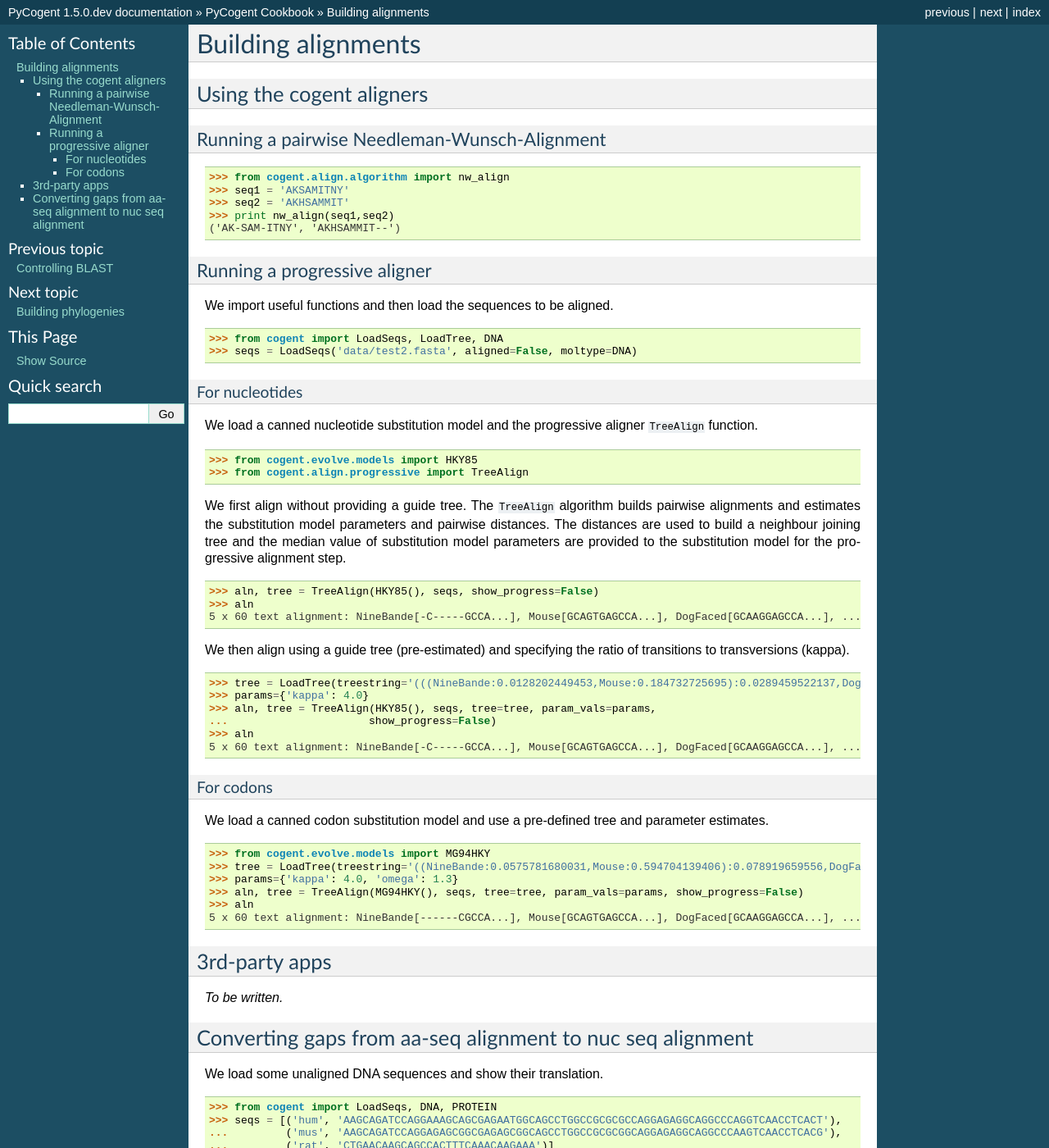
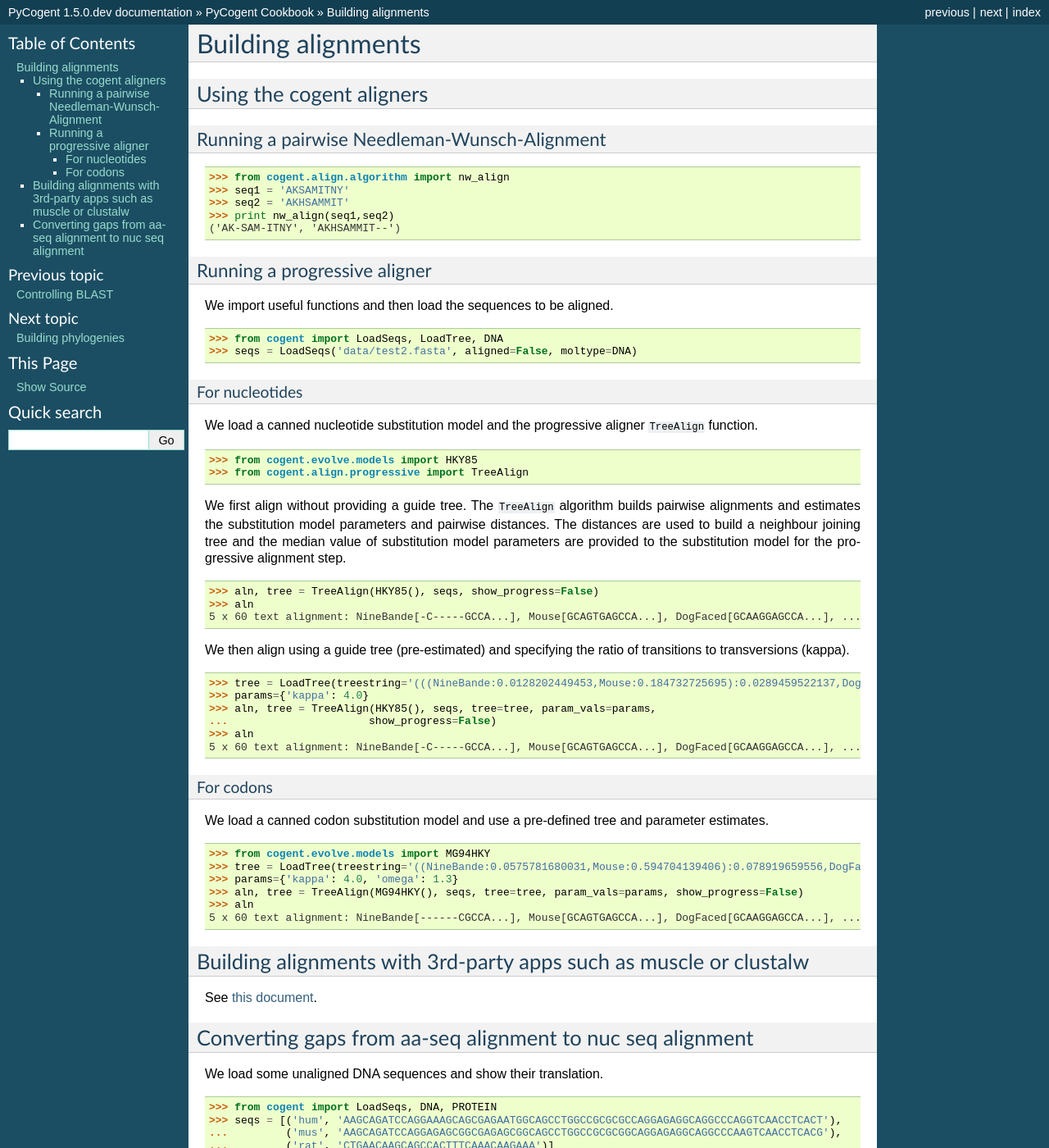
Before and after one commit to cogent3/cogent3, a Sphinx documentation site: the page built from doc/cookbook/building_alignments.rst, in a window 1280 px wide and 1400 px high. Shown: the whole window at 82% size. Built offline with Sphinx 7.4.7, drawn with Linux system fonts in a browser that asks for light colours; formulas are drawn with MathJax 3; pages that are not in the unit, such as notebooks, are missing from menus.

Commit message:
Added pointer from the 3rd party alignment apps note to the pre-exisitng document which described this.

```diff
--- a/doc/cookbook/building_alignments.rst
+++ b/doc/cookbook/building_alignments.rst
@@ -71,10 +71,10 @@ We load a canned codon substitution model and use a pre-defined tree and paramet
     >>> aln
     5 x 60 text alignment: NineBande[------CGCCA...], Mouse[GCAGTGAGCCA...], DogFaced[GCAAGGAGCCA...], ...
 
-3rd-party apps
-==============
+Building alignments with 3rd-party apps such as muscle or clustalw
+==================================================================
 
-*To be written.*
+See `this document <../examples/alignment_app_controllers.html>`_.
 
 Converting gaps from aa-seq alignment to nuc seq alignment
 ==========================================================
```
